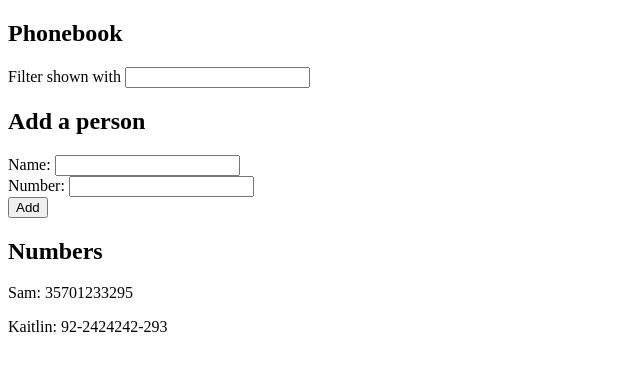
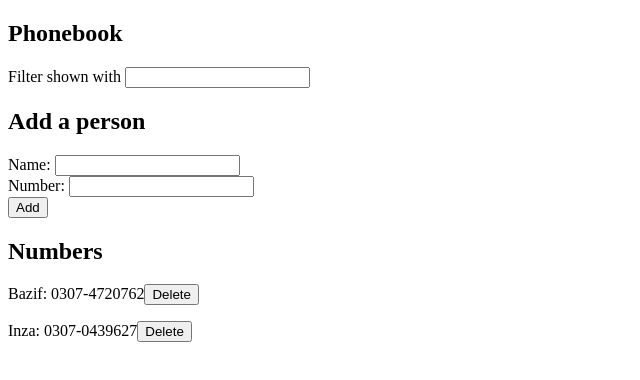
Before and after one commit to bazifabdullah/fullStackOpen, a React (Vite) app in the folder part2/phonebook/: page / in a window 1280 px wide. Shown: the top 380 px of the page, without its empty margins (0-640 px from the left). Built offline with nearby package versions, Linux system fonts and the light colour scheme; data requests are answered from the project's data file.

Commit message:
complete Exercise 14 of part2

```diff
--- a/part2/phonebook/db.json
+++ b/part2/phonebook/db.json
@@ -1,14 +1,14 @@
 {
   "persons": [
     {
-      "id": "acf3",
-      "name": "Sam",
-      "number": "35701233295"
+      "id": "b056",
+      "name": "Bazif",
+      "number": "0307-4720762"
     },
     {
-      "id": "f5d6",
-      "name": "Kaitlin",
-      "number": "92-2424242-293"
+      "id": "0a9b",
+      "name": "Inza",
+      "number": "0307-0439627"
     }
   ]
 }
--- a/part2/phonebook/src/App.jsx
+++ b/part2/phonebook/src/App.jsx
@@ -1,5 +1,4 @@
 import { useState, useEffect } from 'react'
-import axios from 'axios'
 import SearchFilter from './components/SearchFilter'
 import PersonForm from './components/PersonForm'
 import ContactList from './components/ContactList'
@@ -59,6 +58,18 @@ const App = () => {
     person.name.toLowerCase().includes(filteredContact.toLowerCase())
   )
 
+  const deleteEntry = (id) => {
+    const confirmDelete = window.confirm('Are you sure you want to delete this contact?')
+
+    if (confirmDelete) {
+      personService
+      .remove(id)
+      .then(() => {
+        setPersons(persons.filter(person => person.id !== id))
+      })
+    }
+  }
+
   return (
     <div>
       <h2>Phonebook</h2>
@@ -74,7 +85,7 @@ const App = () => {
       />
 
       <h2>Numbers</h2>
-      <ContactList persons={filteredPersons} />
+      <ContactList persons={filteredPersons} handleDelete={deleteEntry} />
     </div>
   )
 }
--- a/part2/phonebook/src/components/Contact.jsx
+++ b/part2/phonebook/src/components/Contact.jsx
@@ -1,6 +1,9 @@
-const Contact = ({ name, number }) => {
+const Contact = ({ name, number, onDelete }) => {
     return (
-      <p>{name}: {number}</p>
+      <p>
+        {name}: {number}
+        <button onClick={onDelete}>Delete</button>
+      </p>
     )
 }
 
--- a/part2/phonebook/src/components/ContactList.jsx
+++ b/part2/phonebook/src/components/ContactList.jsx
@@ -1,10 +1,14 @@
 import Contact from './Contact'
 
-const ContactList = ({ persons }) => {
+const ContactList = ({ persons, handleDelete }) => {
   return (
     <div>
       {persons.map(person =>
-        <Contact key={person.id} name={person.name} number={person.number} />
+        <Contact key={person.id}
+          name={person.name}
+          number={person.number}
+          onDelete={() => handleDelete(person.id)}
+        />
       )}
     </div>
   )
--- a/part2/phonebook/src/services/persons.js
+++ b/part2/phonebook/src/services/persons.js
@@ -11,7 +11,13 @@ const create = newPerson => {
     return axios.post(baseUrl, newPerson).then(res => res.data)
 }
 
+// delete contact
+const remove = id => {
+    return axios.delete(`${baseUrl}/${id}`)
+}
+
 export default {
     getAll,
-    create
+    create,
+    remove
 }
```
